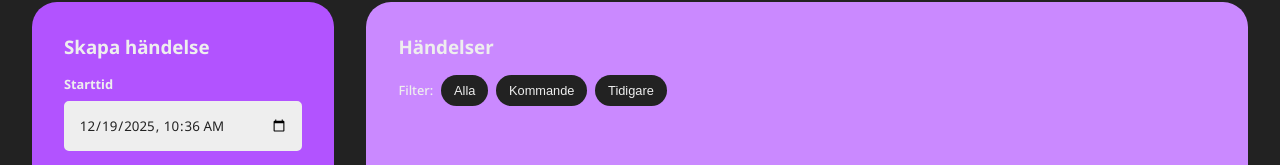
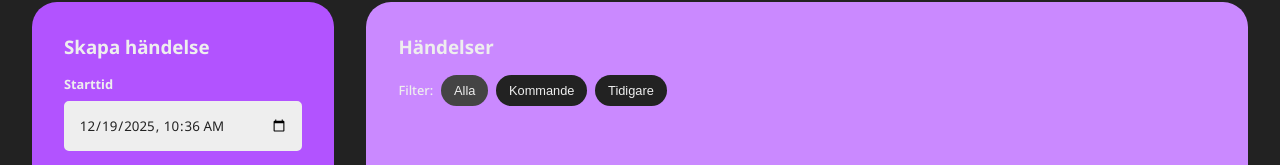
Before and after one commit to Ebba-Ene/projektarbete-productivity-assistant-application, a React (Vite) app: page /eventplanner in a window 1280 px wide. Shown: the part 165-330 px from the top of the page. Built offline with nearby package versions, Linux system fonts and the light colour scheme.

Commit message:
fix css for event components

```diff
--- a/src/components/EventEdit/EventEdit.module.css
+++ b/src/components/EventEdit/EventEdit.module.css
@@ -19,7 +19,7 @@
 .editcontainer button:last-of-type {
     background-color: #97FFBF;
     color: #222;
-    transition: 0.3s ease;
+    transition: 0.15s ease;
 }
 
 .editcontainer button:last-of-type:hover {
@@ -30,7 +30,7 @@
 .editcontainer button:first-of-type {
     background-color: #222;
     color: #EEE;
-    transition: 0.3s ease;
+    transition: 0.15s ease;
 }
 
 .editcontainer button:first-of-type:hover {
--- a/src/components/EventForm/EventForm.module.css
+++ b/src/components/EventForm/EventForm.module.css
@@ -19,7 +19,7 @@
     padding: 0.8rem;
     margin-top: 2rem;
     font-weight: 500;
-    transition: 0.3s ease;
+    transition: 0.15s ease;
 }
 
 .addbutton:hover {
--- a/src/components/EventItem/EventItem.module.css
+++ b/src/components/EventItem/EventItem.module.css
@@ -18,3 +18,7 @@ li {
   background-color: #B253FF;
   color: #632B91;
 }
+
+.item.past button:hover {
+  background-color: #A04AE5;
+}
--- a/src/components/EventList/EventList.jsx
+++ b/src/components/EventList/EventList.jsx
@@ -24,9 +24,9 @@ const EventList = () => {
 
            <div className={s.filterbutton}>
                 <span>Filter:</span>
-                <button onClick={() => setFilter("all")}>Alla</button>
-                <button onClick={() => setFilter("upcoming")}>Kommande</button>
-                <button onClick={() => setFilter("past")}>Tidigare</button>
+                <button onClick={() => setFilter("all")} className={filter === "all" ? s.active : ""}>Alla</button>
+                <button onClick={() => setFilter("upcoming")} className={filter === "upcoming" ? s.active : ""}>Kommande</button>
+                <button onClick={() => setFilter("past")} className={filter === "past" ? s.active : ""}>Tidigare</button>
             </div>
 
             <ul>
--- a/src/components/EventList/EventList.module.css
+++ b/src/components/EventList/EventList.module.css
@@ -14,14 +14,22 @@
     border: none;
     border-radius: 25px;
     padding: 0.5rem 0.8rem;
-    margin: 1rem 0rem 0 0.5rem;
+    margin: 1rem 0 0 0.5rem;
     font-weight: 500;
-    transition: 0.3s ease;
+    transition: 0.15s ease;
 }
 
 .filterbutton button:hover {
     cursor: pointer;
     background-color: #000;
+}
+
+.filterbutton button.active {
+    background-color: #444;
+}
+
+.filterbutton button.active:hover {
+    background-color: #222;
 }
 
 .filterbutton span {
--- a/src/components/EventView/EventView.module.css
+++ b/src/components/EventView/EventView.module.css
@@ -19,7 +19,7 @@
 .itemcontainer button:last-of-type {
     background-color: #F82797;
     color: #222;
-    transition: 0.3s ease;
+    transition: 0.15s ease;
 }
 
 .itemcontainer button:last-of-type:hover {
@@ -30,7 +30,7 @@
 .itemcontainer button:first-of-type {
     background-color: #222;
     color: #EEE;
-    transition: 0.3s ease;
+    transition: 0.15s ease;
 }
 
 .itemcontainer button:first-of-type:hover {
```
